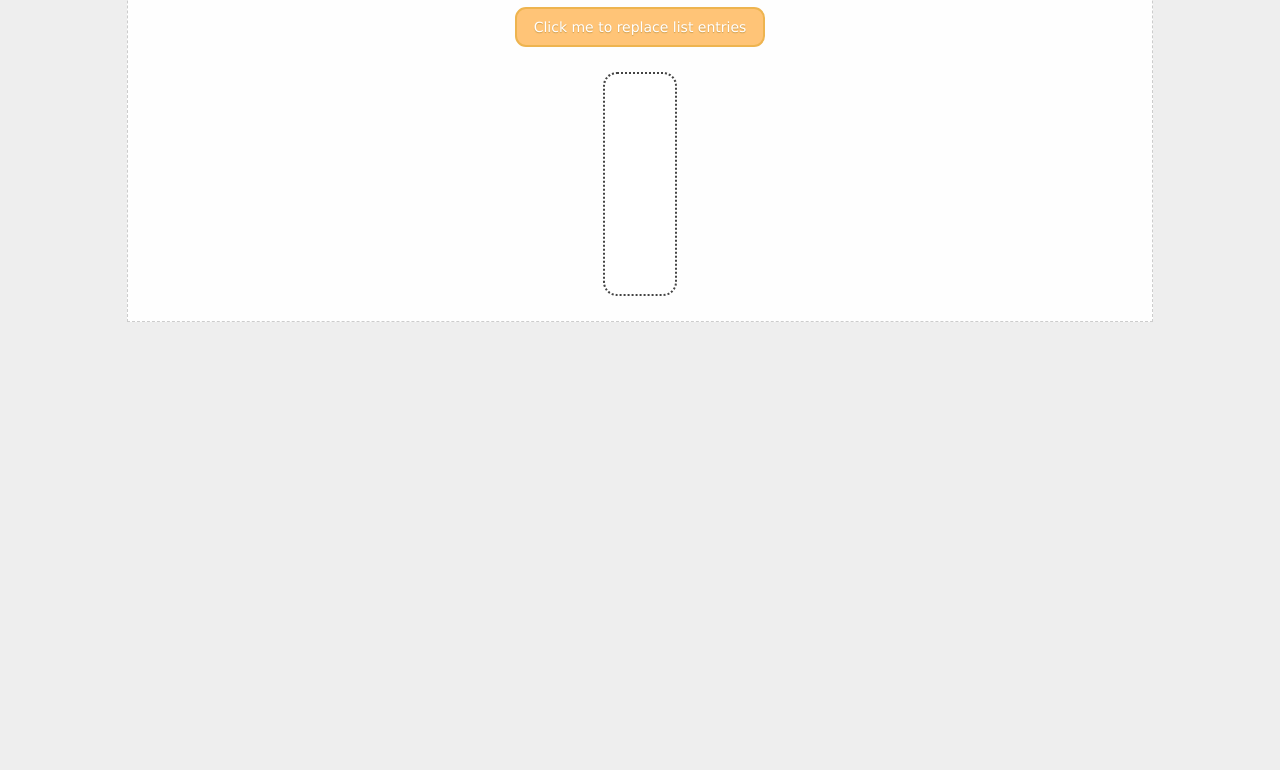
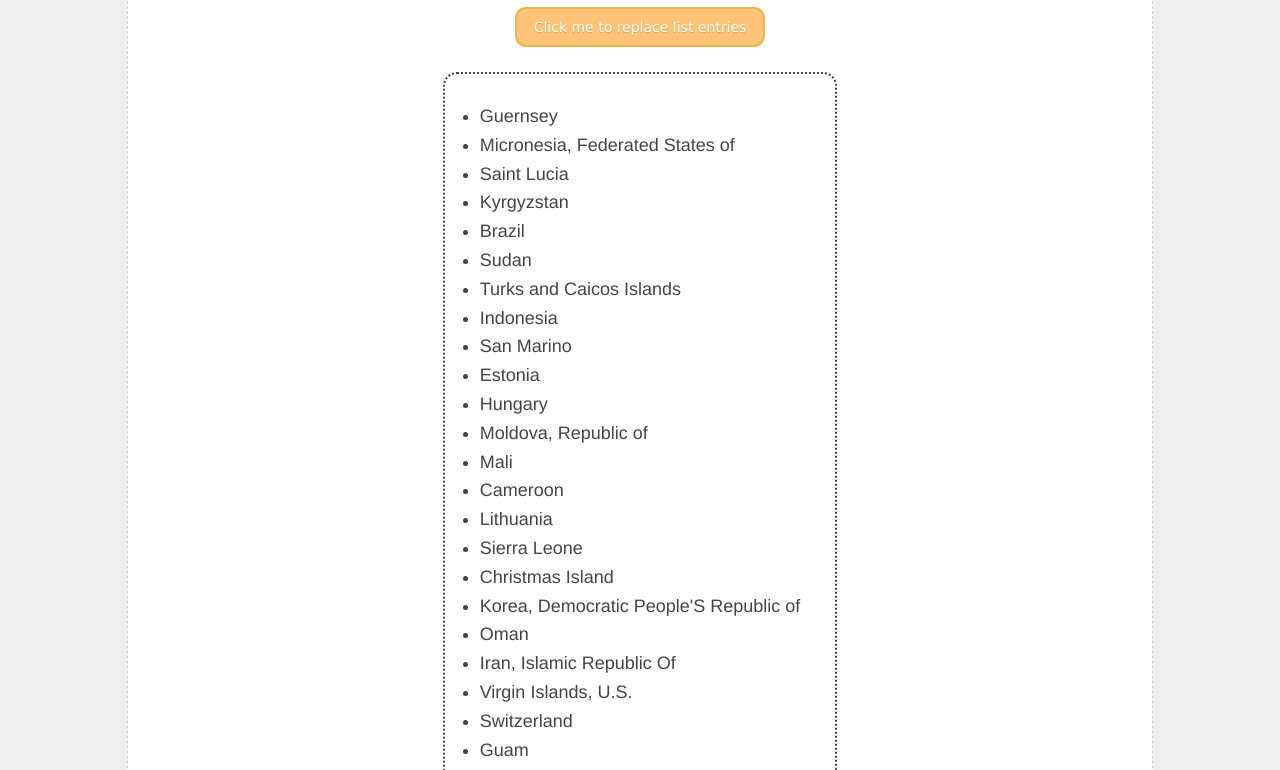
Before and after one commit to lukeagibson/lukeagibson.github.io, a plain HTML site: page lab_5/index.html in a window 1280 px wide. Shown: the part 142-912 px from the top of the page. Before the commit the page ends 800 px from the top, so only its background shows below. Drawn offline with Linux system fonts and the light colour scheme.

Commit message:
Update index.html

```diff
--- a/lab_5/index.html
+++ b/lab_5/index.html
@@ -270,7 +270,7 @@
       sessionStorage.setItem('countries_arr', JSON.stringify(countries))
 
       function randomcountries() {
-        let countries_json = sessionStorage.getItem("zountries_arr");
+        let countries_json = sessionStorage.getItem("countries_arr");
         let data = JSON.parse(countries_json);
         let x;
         let country_list = "";
```
